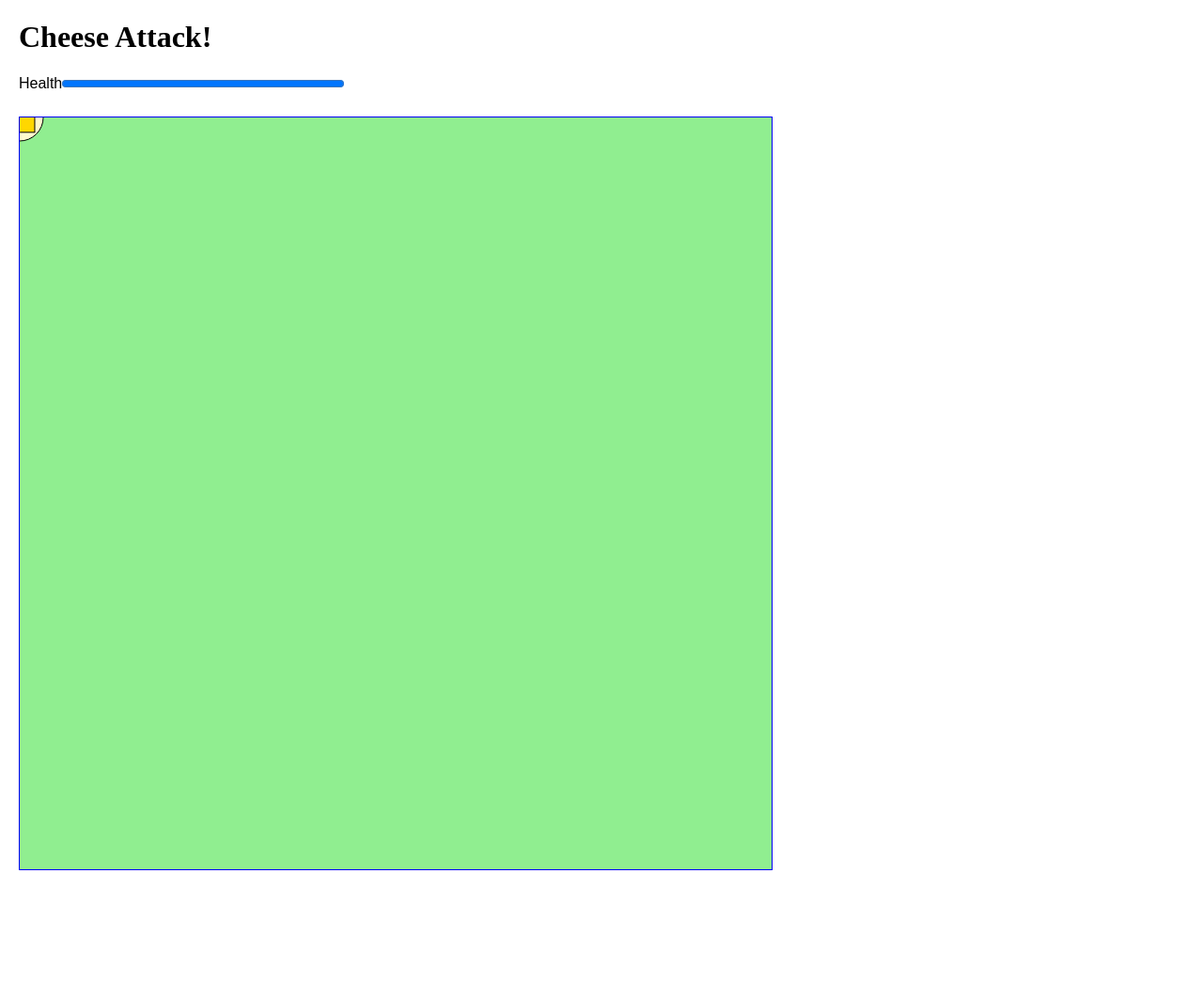
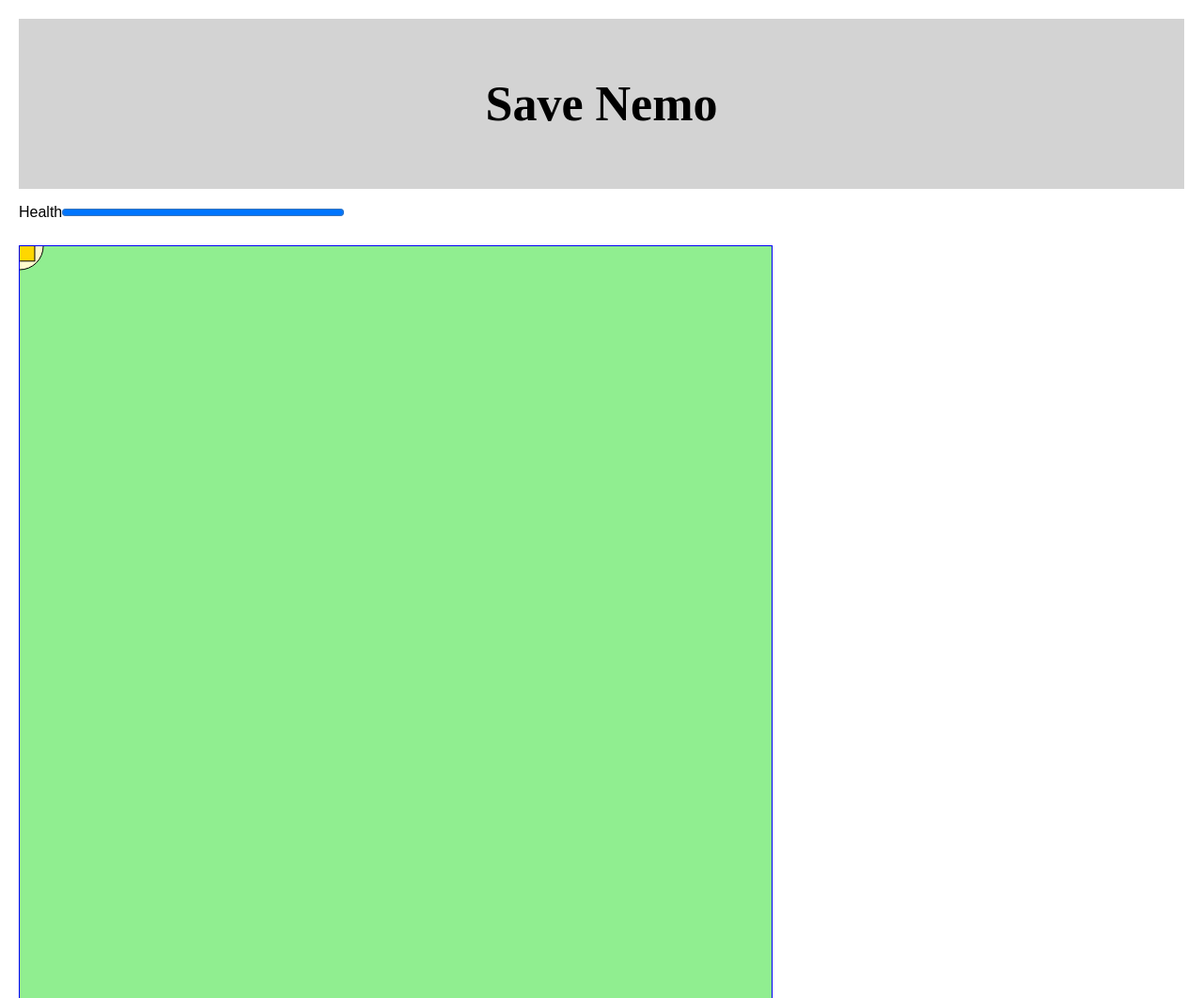
Before and after one commit to AdrianaDonkers/chasing-game, a plain HTML site: page index.html in a window 1280 px wide. Shown: the top 1062 px of the page at 94% size. Before the commit the page ends 950 px from the top, so only its background shows below. Drawn offline with Linux system fonts and the light colour scheme.

Commit message:
added header element

```diff
--- a/index.html
+++ b/index.html
@@ -5,7 +5,9 @@
     <link rel="stylesheet" href="chaser.css">
   </head>
   <body>
-    <h1>Cheese Attack!</h1>
+    <header>
+      <h1>Save Nemo</h1>
+    </header>
     <div id="progress"><p>Health<progress min=0 max=100 value=100></progress></p></div>
     <canvas width="800" height="800"></canvas>
     <script src="chaser.js"></script>
```
